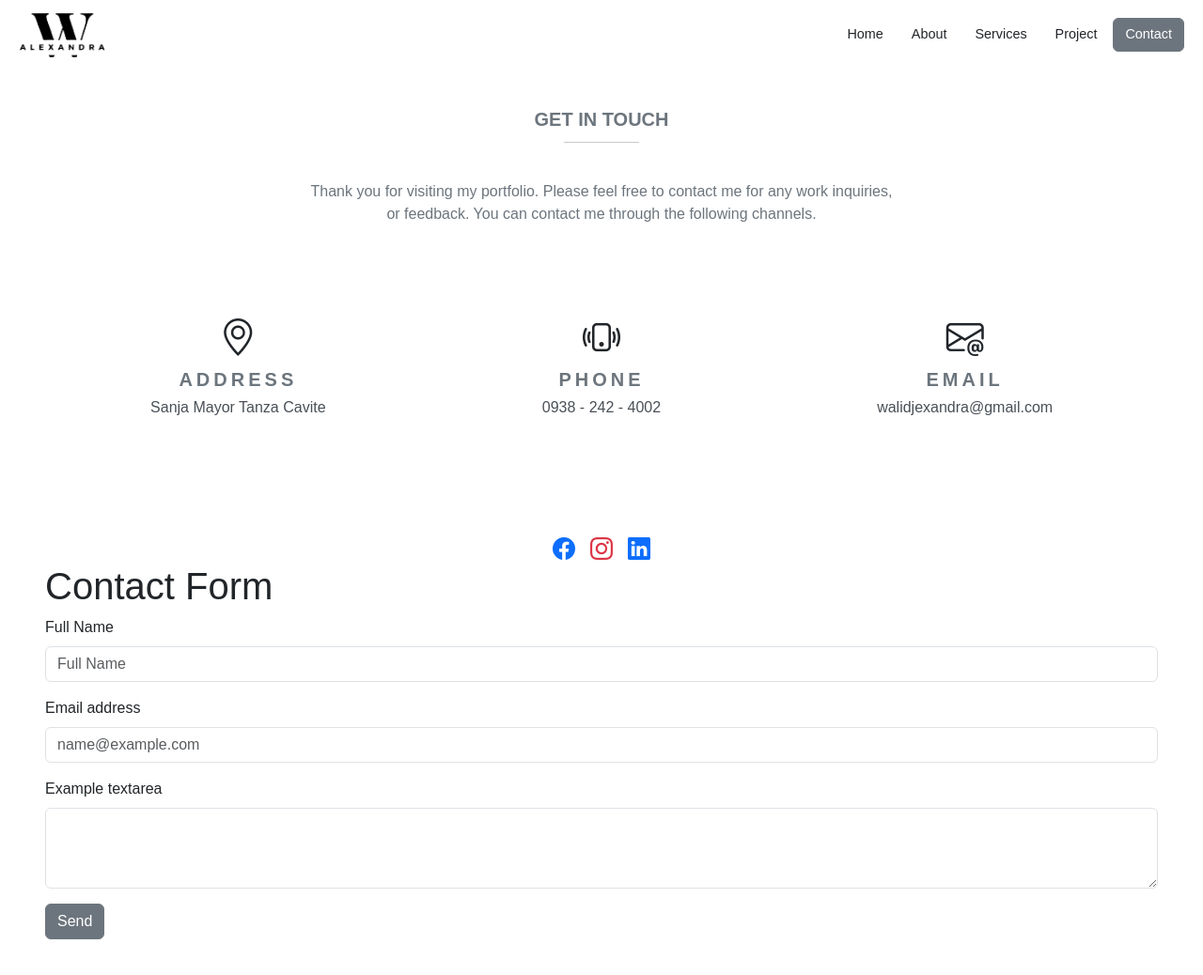
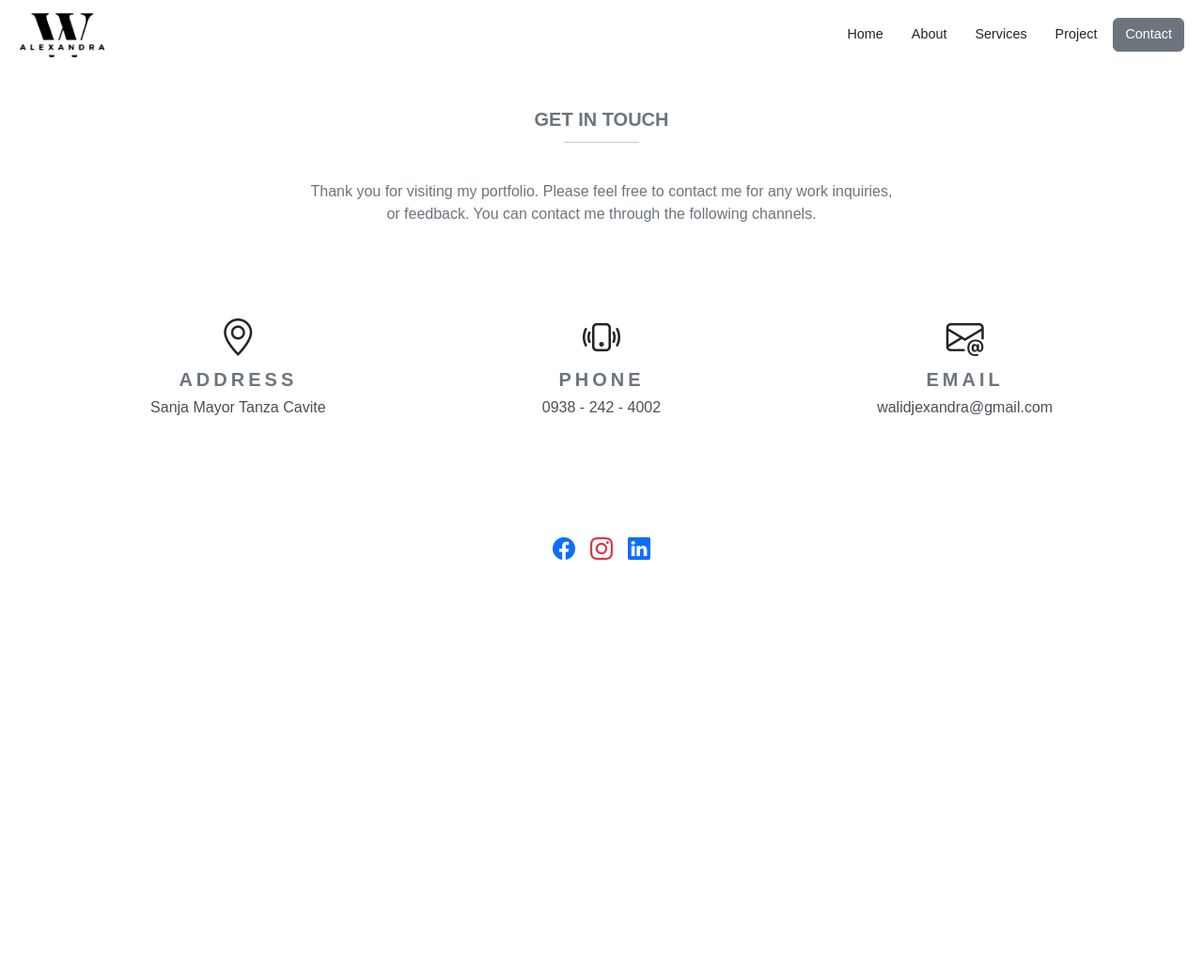
Before and after one commit to alexa0623/portfolio.io, a plain HTML site: page contact.html in a window 1280 px wide. Shown: the whole page at 94% size. After the commit the page ends 800 px from the top, so only its background shows below. Drawn offline with nearby package versions, Linux system fonts and the light colour scheme.

Commit message:
third commit

```diff
--- a/contact.html
+++ b/contact.html
@@ -96,13 +96,9 @@
                     </div>
                 </div>
 
-                <div>
+                <!-- <div>
                     <h1>Contact Form</h1>
                     <form action="https://formsubmit.co/walidjexandra@gmail.com" method="POST">
-                        <!-- <input type="text" name="Name" placeholder="Full Name" required>
-                        <input type="email" name="Email" placeholder="Email" required>
-                        <textarea name="Message" placeholder="Message" cols="30" rows="10" required></textarea>
-                        <button type="submit">Send</button> -->
                         <div class="mb-3">
                             <label class="form-label">Full Name</label>
                             <input type="text" class="form-control" name="name"  placeholder="Full Name">
@@ -117,32 +113,6 @@
                         </div>
                         <button type="submit" class="btn btn-secondary">Send</button>
                     </form>
-                </div>
-                <!-- <h1>Contact Form</h1>
-                <div class="mb-3">
-                    <label for="exampleFormControlInput1" class="form-label">Email address</label>
-                    <input type="email" class="form-control" name="Email"  placeholder="name@example.com">
-                </div>
-                <div class="mb-3">
-                    <label for="exampleFormControlTextarea1" class="form-label">Example textarea</label>
-                    <textarea class="form-control" name="Message" rows="3"></textarea>
-                </div>
-                <button type="submit">Send</button> -->
-
-
-                <!-- <div class="container card mb-3 mt-5" style="max-width: 740px;">
-                    <div class="row g-0 bg-secondary text-white ">
-                        <div class="col-md-2">
-                            <i class="bi bi-telephone-fill fs-1 d-flex justify-content-center align-items-center h-100"></i>
-                        </div>
-                        <div class="col-md-8">
-                            <div class="card-body">
-                            <h5 class="card-title">Card title</h5>
-                            <p class="card-text">This is a wider card with supporting text below as a natural lead-in to additional content. This content is a little bit longer.</p>
-                            <p class="card-text"><small class="text-body-secondary">Last updated 3 mins ago</small></p>
-                            </div>
-                        </div>
-                    </div>
                 </div> -->
             </div>
         </div>
```
